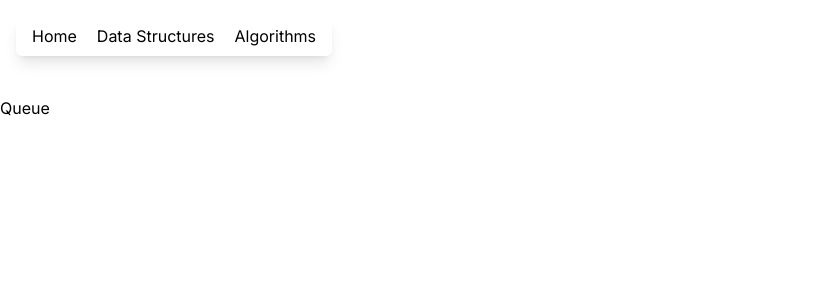
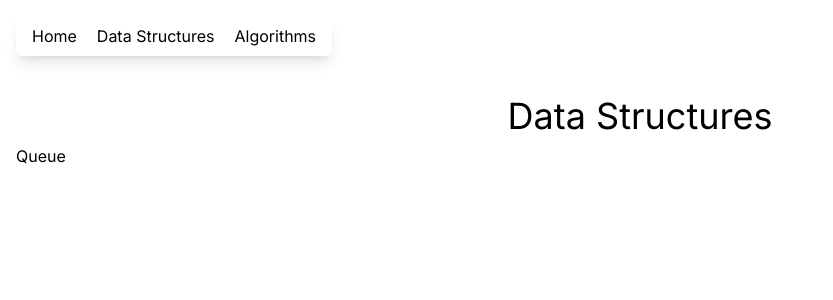
Before and after one commit to asuujx/dsa, a Next.js app: page /structures in a window 1280 px wide. Shown: the top 300 px of the page, without its empty margins (0-833 px from the left). Built offline with nearby package versions, Linux system fonts and the light colour scheme.

Commit message:
Format Structures page

```diff
--- a/src/app/structures/page.tsx
+++ b/src/app/structures/page.tsx
@@ -2,10 +2,18 @@ import Link from "next/link";
 
 const Structures = () => {
    return (
-      <div className="flex flex-col gap-2">
-         <Link href="/structures/queue">Queue</Link>
-      </div>
-   )
+     <div className="mx-4 flex flex-col gap-2">
+       <h1 className="text-center text-4xl">Data Structures</h1>
+       <div className="flex gap-2">
+         <Link
+           href="/structures/queue"
+           className="hover:text-[#61398F] hover:scale-110 hover:font-semibold transition-all ease-in-out"
+         >
+           Queue
+         </Link>
+       </div>
+     </div>
+   );
 };
 
 export default Structures;
--- a/src/app/structures/queue/page.tsx
+++ b/src/app/structures/queue/page.tsx
@@ -26,16 +26,6 @@ const Queue = () => {
 
    return (
      <div className="flex flex-col items-center mt-20">
-       <div className="flex flex-col items-center space-y-5">
-         {queue.map((item, index) => (
-           <div
-             key={index}
-             className="w-16 h-16 bg-blue-500 text-white flex justify-center items-center"
-           >
-             {item}
-           </div>
-         ))}
-       </div>
        <div className="mt-5 space-x-2">
          <button
            onClick={enqueue}
@@ -53,6 +43,16 @@ const Queue = () => {
            Clear Queue
          </button>
        </div>
+       <div className="flex flex-col items-center space-y-5">
+         {queue.map((item, index) => (
+           <div
+             key={index}
+             className="w-16 h-16 bg-blue-500 text-white flex justify-center items-center"
+           >
+             {item}
+           </div>
+         ))}
+       </div>
      </div>
    );
 };
```
